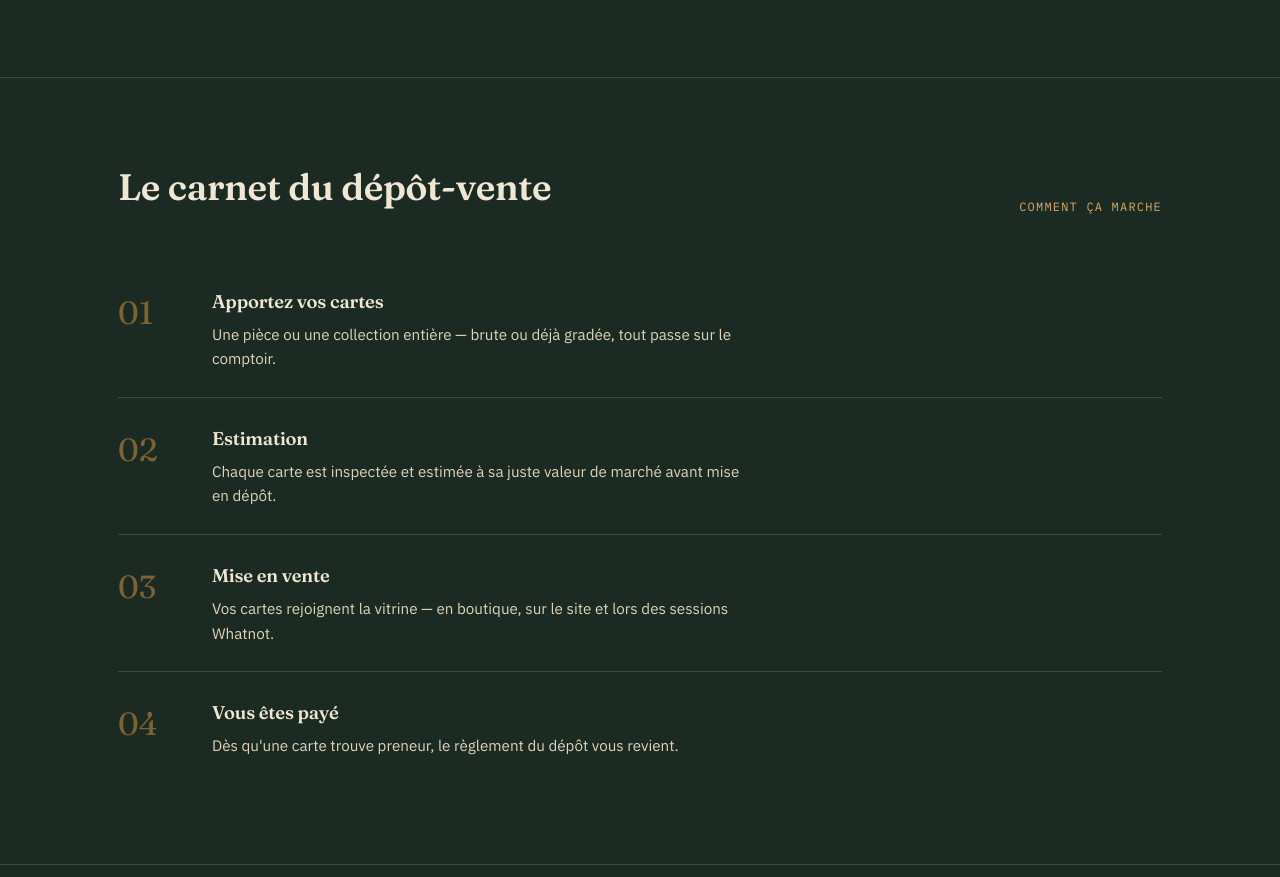
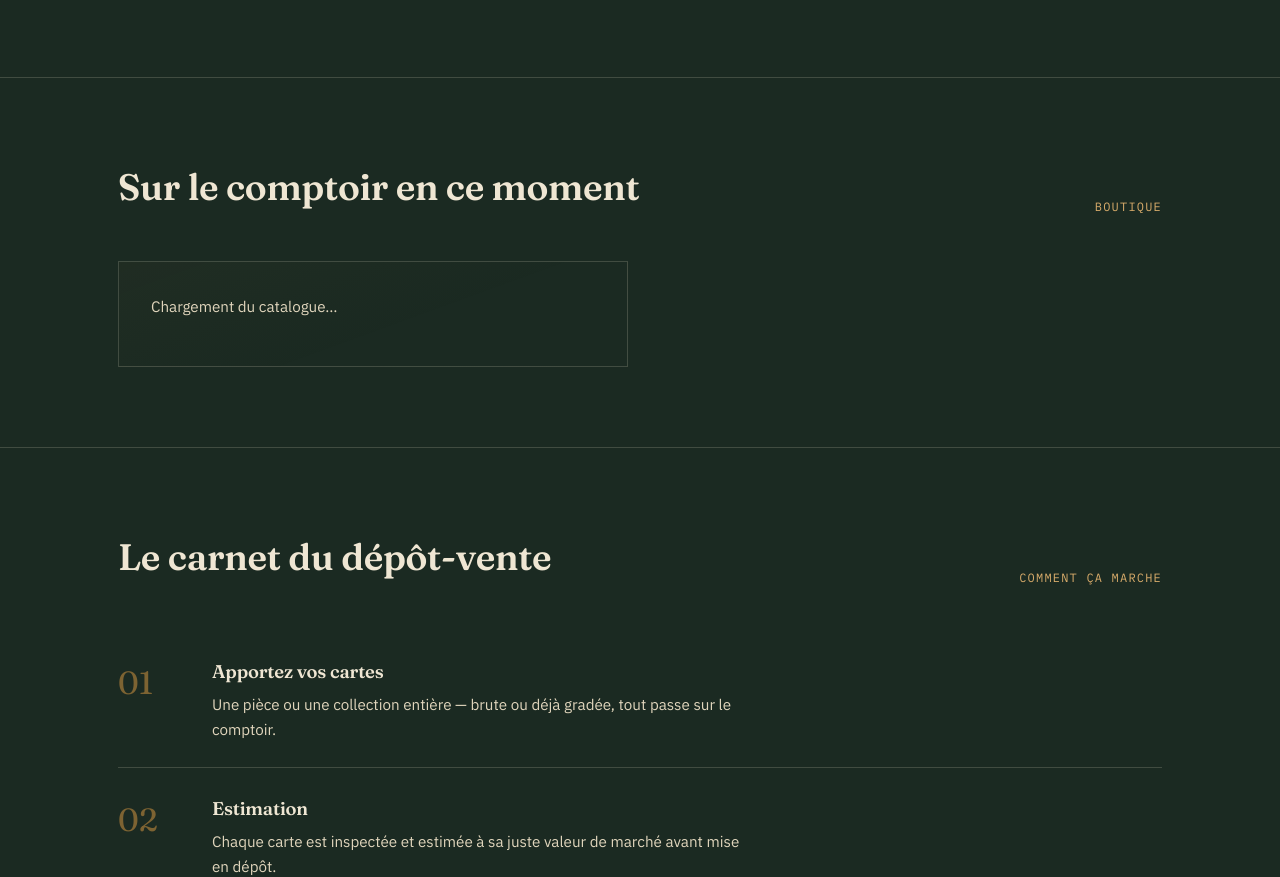
Before and after one commit to KtsTcg/kts-tcg-site, a plain HTML site: page index.html in a window 1280 px wide. Shown: the part 1159-2036 px from the top of the page. Drawn offline with Linux system fonts and the light colour scheme.

Commit message:
Update index.html

```diff
--- a/index.html
+++ b/index.html
@@ -260,7 +260,17 @@
     </div>
   </div>
 </section>
-
+<section class="section" id="boutique">
+  <div class="wrap">
+    <div class="section-head">
+      <h2>Sur le comptoir en ce moment</h2>
+      <div class="tag">Boutique</div>
+    </div>
+    <div class="categories" id="boutique-list">
+      <div class="cat-card"><p>Chargement du catalogue…</p></div>
+    </div>
+  </div>
+</section>
 <section class="section" id="depot-vente">
   <div class="wrap">
     <div class="section-head">
```
